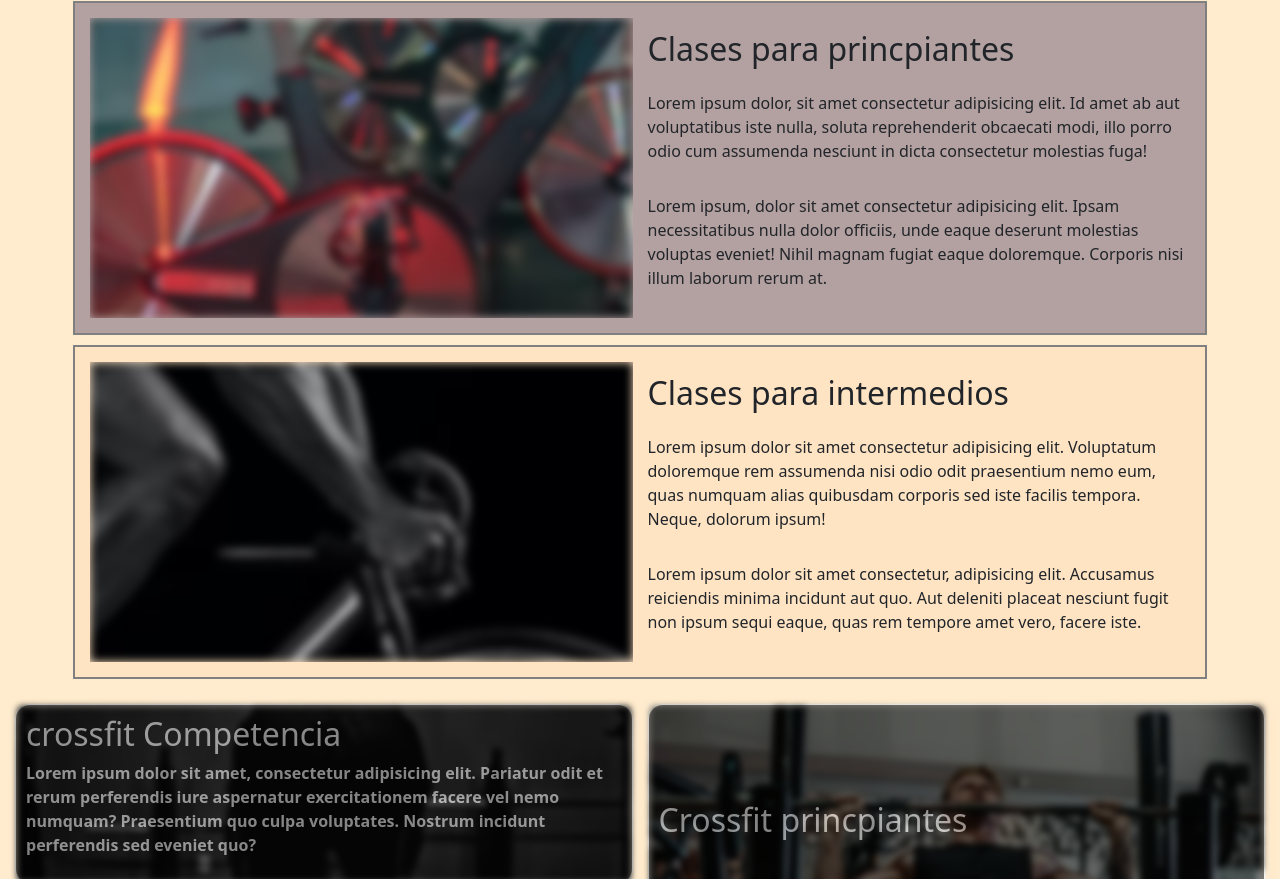
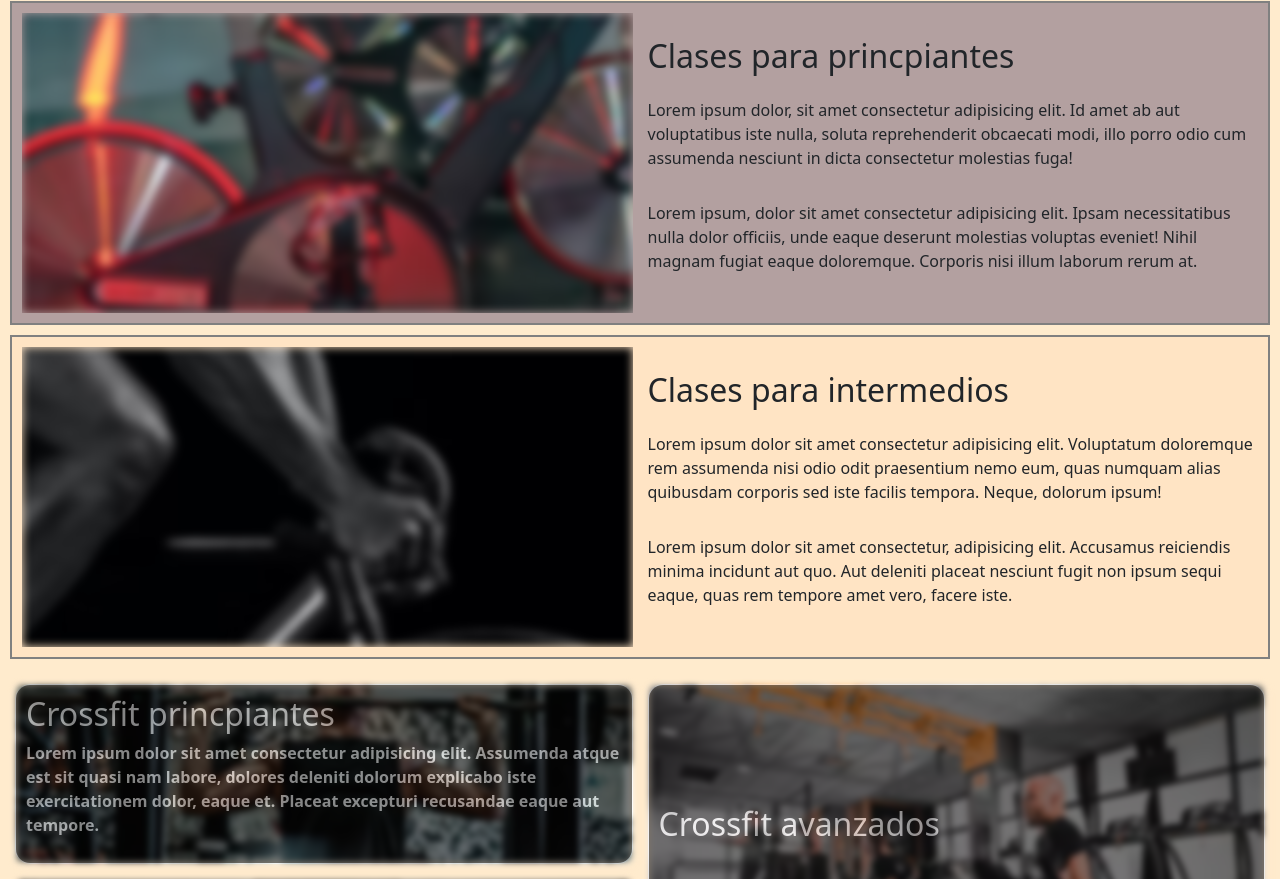
Before and after one commit to snaxeres/PreEntrega2Alegre, a website: page pages/crossfit.html in a window 1280 px wide. Shown: the part 609-1488 px from the top of the page. Drawn offline with nearby package versions, Linux system fonts and the light colour scheme.

Commit message:
reorganice crossfit.scss

```diff
--- a/pages/crossfit.html
+++ b/pages/crossfit.html
@@ -49,19 +49,19 @@
   </header>
 
   <main>
-    <section class="hero2 bg-bchmnd">
+    <section class="hero__crossfit bg-bchmnd">
       <article class="w-50">
           <h1 class="text-white display-2">Toma las mejores clases de crossfit.</h1>
       <p class="text-white">Lorem ipsum dolor sit amet consectetur adipisicing elit. Voluptates reiciendis ducimus a culpa fugiat expedita inventore magnam atque nulla ipsam, voluptate labore, porro reprehenderit perferendis error accusamus laudantium repudiandae architecto!</p>
       </article>
     </section>
 
-    <section class="hero-container">
-      <article class="box">
-          <div class="box-img">
+    <section class="hero__container__crossfit">
+      <article class="box__crossfit">
+          <div class="box__img__crossfit">
               <img src="../assets/images/spinning1.avif" alt="">
           </div>
-          <div class="box-content">
+          <div class="box__content__crossfit">
               <h2>Clases para princpiantes</h2>
               <p>Lorem ipsum dolor, sit amet consectetur adipisicing elit. Id amet ab aut voluptatibus iste nulla, soluta reprehenderit obcaecati modi, illo porro odio cum assumenda nesciunt in dicta consectetur molestias fuga!</p>
               <p>Lorem ipsum, dolor sit amet consectetur adipisicing elit. Ipsam necessitatibus nulla dolor officiis, unde eaque deserunt molestias voluptas eveniet! Nihil magnam fugiat eaque doloremque. Corporis nisi illum laborum rerum at.</p>
@@ -69,15 +69,15 @@
           </div>
       </article>
 
-      <article class="box">
+      <article class="box__crossfit">
 
-          <div class="box-content">
+          <div class="box__content__crossfit">
               <h2>Clases para intermedios</h2>
               <p>Lorem ipsum dolor sit amet consectetur adipisicing elit. Voluptatum doloremque rem assumenda nisi odio odit praesentium nemo eum, quas numquam alias quibusdam corporis sed iste facilis tempora. Neque, dolorum ipsum!</p>
               <p>Lorem ipsum dolor sit amet consectetur, adipisicing elit. Accusamus reiciendis minima incidunt aut quo. Aut deleniti placeat nesciunt fugit non ipsum sequi eaque, quas rem tempore amet vero, facere iste.</p>
 
           </div>
-          <div class="box-img">
+          <div class="box__img__crossfit">
             <img src="../assets/images/spinning2.avif" alt="">
         </div>
       </article>
@@ -85,8 +85,8 @@
 
   </section>
 
-  <section class="grid2">
-    <article class="box2 b1">
+  <section class="grid__crossfit">
+    <article class="box__crossfit2 b1">
         <div>
             <h2>Crossfit princpiantes</h2>
             <p>Lorem ipsum dolor sit amet consectetur adipisicing elit. Assumenda atque est sit quasi nam labore, dolores deleniti dolorum explicabo iste exercitationem dolor, eaque et. Placeat excepturi recusandae eaque aut tempore.</p>
@@ -94,7 +94,7 @@
         <img src="../assets/images/bodygym3.avif" alt="">
     </article>
 
-    <article class="box2 b2">
+    <article class="box__crossfit2 b2">
         <div>
             <h2>Crossfit avanzados</h2>
             <p>Lorem ipsum dolor sit amet consectetur, adipisicing elit. Quia libero ipsa soluta officiis, odio cumque hic numquam nihil quo cum maiores quibusdam voluptate ex repudiandae modi quos dolorum labore veritatis..</p>
@@ -102,7 +102,7 @@
         <img src="../assets/images/crossfit4.avif" alt="">
     </article>
 
-    <article class="box2 b3">
+    <article class="box__crossfit2 b3">
         <div>
             <h2>crossfit Competencia</h2>
             <p>Lorem ipsum dolor sit amet, consectetur adipisicing elit. Pariatur odit et rerum perferendis iure aspernatur exercitationem facere vel nemo numquam? Praesentium quo culpa voluptates. Nostrum incidunt perferendis sed eveniet quo?</p>
--- a/scss/layout/_crossfit.scss
+++ b/scss/layout/_crossfit.scss
@@ -1,4 +1,4 @@
-.hero2 {
+.hero__crossfit {
     background-image: url(../assets/images/crossfit4.avif);
     background-size: cover;
     height: 500px;
@@ -9,17 +9,27 @@
     padding: 10px;
 }
 
-.box{
-    width: 90%;
+.hero__container__crossfit {
+    display: flex;
+    flex-direction: column;
+    justify-content: center;
+    align-items: center;
+    padding: 10px;
+    gap: 10px;
+}
+
+
+.box__crossfit{
+    width: 100%;
     background-color: rgb(179, 160, 160);
-    padding: 15px;
+    padding: 10px;
     border: 2px solid grey;
     display: flex;
     gap: 15px;
     transition: 0.5s;
 }
 
-.box-img img {
+.box__img__crossfit img {
     width: 100%;
     height: 100%;
     object-fit: cover;
@@ -27,14 +37,14 @@
     transition: 0.5s;
 }
 
-.box-img {
+.box__img__crossfit {
     width: 50%;
     height: 300px;
     overflow: hidden;
 }
 
 
-.box-content {
+.box__content__crossfit {
     display: flex;
     flex-direction: column;
     justify-content: center;
@@ -42,24 +52,106 @@
     width: 50%;
 }
 
-.box:hover img {
+.box__crossfit2 {
+    width: 100%;
+    height: 100%;
+    font-weight: bold;
+    display: flex;
+    align-items: center;
+    justify-content: center;
+    position: relative;
+    border-radius: 15px;
+    border: 1px solid white;
+}
+
+.box__crossfit2 div {
+    z-index: 3;
+    border-radius: 14px;
+    background-color: black;
+    color: white;
+    width: 100%;
+    height: 100%;
+    padding: 10px;
+    padding: 10px;
+    display: grid;
+    place-items: end start;
+    opacity: 0.5;
+
+}
+
+.box__crossfit2 img {
+    width: 100%;
+    height: 100%;
+    object-fit: cover;
+    filter: blur(3px);
+    position: absolute;
+    border-radius: 6px;
+    box-shadow: 2px 2px 5px 2px rgba(255, 235, 205, 0.233);
+    border: 1px solid white;
+}
+.b1 {
+
+    grid-area: a1;
+
+}
+
+.b2 {
+
+    grid-area: a2;
+}
+
+.b3 {
+
+    grid-area: a3;
+}
+
+
+.grid__crossfit {
+    display: grid;
+    grid-template-columns: repeat(4, 1fr) ;
+    padding: 15px;
+    gap: 15px;
+    place-items: end center;
+    grid-template-areas:
+    'a1 a1 a2 a2'
+    'a3 a3 a2 a2'
+    'a5 a5 a5 a5' ;
+
+}
+
+.box__crossfit:hover img {
     filter: blur(0);
     width: 400px;
     height: 500px;
 }
-.box:hover {
+.box__crossfit:hover {
     background-color: cadetblue;
     box-shadow: 3px 3px 13px 5px rgba(20, 20, 73, 0.603);
 }
 
-.box:nth-child(even){
+.box__crossfit:nth-child(even){
     flex-direction: row-reverse;
     background-color: bisque;
 }
 
-.box:nth-child(even):hover {
+.box__crossfit:nth-child(even):hover {
 
     background-color: blanchedalmond;
 
 
 }
+
+.box__crossfit2:hover img {
+    filter: blur(0);
+    width: 100%;
+    height: 100%;
+}
+.box__crossfit2:hover {
+    background-color: cadetblue;
+    box-shadow: 3px 3px 13px 5px rgba(20, 20, 73, 0.603);
+}
+
+.box__crossfit2:nth-child(even){
+    flex-direction: row-reverse;
+    background-color: bisque;
+}
```
Also changed, not shown: css/style.css, 1 other file.
